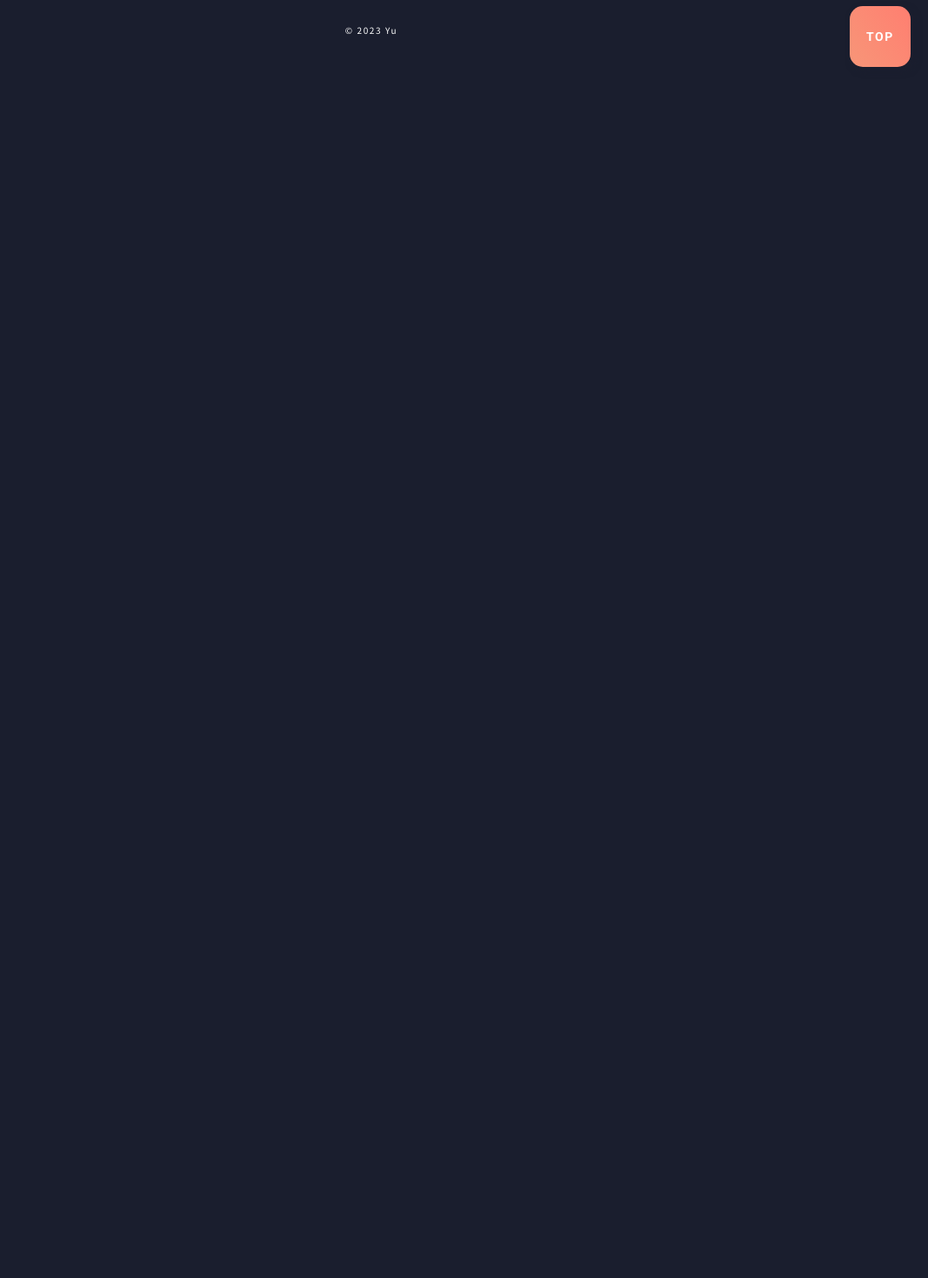
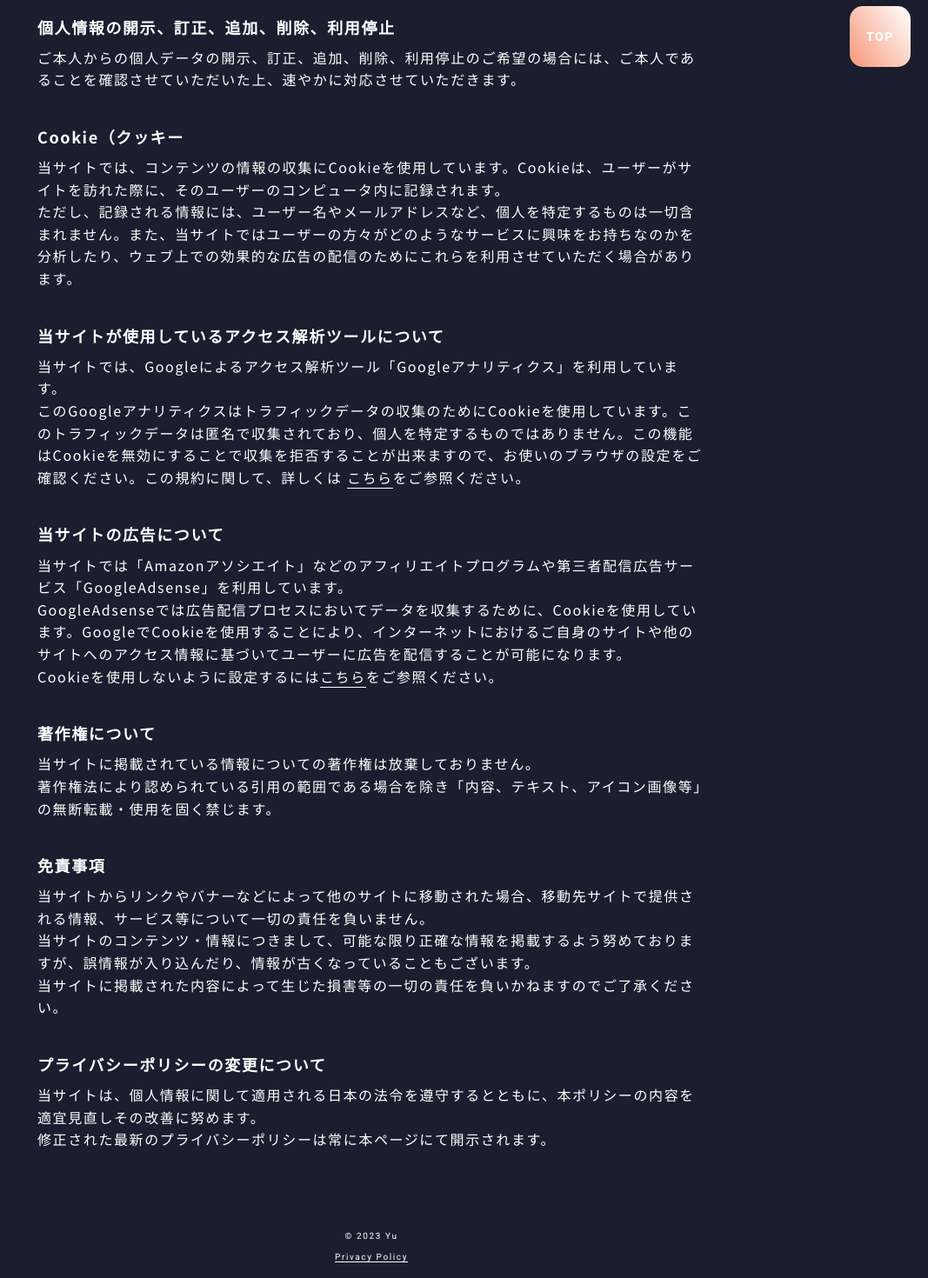
Before and after one commit to yuyuyusan/re-portfolio, a Next.js app: page /privacy in a window 1280 px wide. Before the commit this address had no page. Shown: the part 703-2173 px from the top of the page at 87% size, without its empty margins (213-1280 px from the left). Before the commit the page ends 800 px from the top, so only its background shows below. Built offline with nearby package versions, Linux system fonts and the light colour scheme.

Commit message:
[add] privacy ページ追加

```diff
--- a/package.json
+++ b/package.json
@@ -7,6 +7,7 @@
     "build": "next build",
     "start": "next start",
     "lint": "next lint",
+    "fix": "eslint --fix --ext .js,.jsx,.ts,.tsx .",
     "bundle-analyzer": "ANALYZE=true next build"
   },
   "dependencies": {
--- a/src/app/_components/ExperienceList/index.tsx
+++ b/src/app/_components/ExperienceList/index.tsx
@@ -4,7 +4,7 @@ type CareerFlow = {
   title: string;
   period: string;
   description: string[];
-}
+};
 
 const career: CareerFlow[] = [
   {
@@ -32,9 +32,9 @@ const career: CareerFlow[] = [
     title: 'Web制作会社 コーダー→マークアップエンジニア',
     period: '2021/4 - 現在',
     description: [
-      'HTML/CSS/JavaScript/PHPを使用したコーディングをメインに行っています。完全分業ですが、レスポンシブのモックアップがないため、UI/UXの提案など、デザイナー業務も担当することもあります。',
+      'HTML/CSS/JavaScript/PHPを使用したコーディング、詳細設計をメインに行っています。完全分業ですが、レスポンシブのモックアップがないため、UI/UXの提案など、デザイナー業務も担当することもあります。',
       'ローコードCMS（WPのブロックテーマのようなCMS）のWebサイト制作が主な業務になります。その他、WordPress、LP制作になります。',
-      '社内業務では、FTP廃止、Git Figma タスク管理ツールの導入、Web知識についての教育、制作プランの提案、制作ルール策定など制作業務の効率化、改善を行っています。',
+      '社内では、FTP廃止、Git Figma タスク管理ツールの導入、Web知識についての教育、制作プランの提案、制作ルール策定など制作業務の効率化、改善も行っています。',
     ],
   },
 ];
--- a/src/app/_components/Footer/index.module.scss
+++ b/src/app/_components/Footer/index.module.scss
@@ -5,8 +5,18 @@
   .container {
     text-align: center;
     .copy {
-      font-size: 10px;
+      @include fontEn($size: 10px);
       color: map-get($colors, white01);
+    }
+    .navi {
+      margin-block-end: 5px;
+      .link {
+        width: fit-content;
+        margin-inline: auto;
+        @include fontEn($size: 10px);
+        border-bottom: 1px solid map-get($colors, white01);
+        color: map-get($colors, white01);
+      }
     }
   }
 }
--- a/src/app/_components/Footer/index.tsx
+++ b/src/app/_components/Footer/index.tsx
@@ -1,3 +1,4 @@
+import Link from 'next/link';
 import styles from './index.module.scss';
 
 export default function Footer() {
@@ -5,6 +6,11 @@ export default function Footer() {
     <footer className={styles.footer}>
       <div className={styles.container}>
         <p className={styles.copy}>&copy; 2023 Yu</p>
+        <p className={styles.navi}>
+          <Link href="/privacy/" className={styles.link}>
+            Privacy Policy
+          </Link>
+        </p>
       </div>
     </footer>
   );
--- a/src/app/_components/Header/index.module.scss
+++ b/src/app/_components/Header/index.module.scss
@@ -25,7 +25,11 @@
     place-content: center;
     transition: 0.3s;
     color: map-get($colors, white01);
-    background: linear-gradient(-125deg, map-get($colors, orange02), map-get($colors, orange01));
+    background: linear-gradient(
+      -125deg,
+      map-get($colors, white01) 1%,
+      map-get($colors, orange01)
+    );
     &:hover {
       @include hoverScale;
     }
--- a/src/app/_components/Skills/index.tsx
+++ b/src/app/_components/Skills/index.tsx
@@ -17,7 +17,7 @@ const languageSkills: Skills[] = [
   {
     name: 'HTML/SCSS',
     level: 5,
-    desc: '構造化を意識し、WAI-AREA AAに配慮したセマンティックなHTMLが書けます。CSSはモジュール化していない構成の場合は、BEM設計を採用しています。また、最新のCSSのキャッチアップは怠らずFirefoxまで対応したものから採用しています。変更に強いマークアップを意識しています。\※最近は、SCSSからCSSに戻すことを検討しています。',
+    desc: '構造化を意識し、アクセシビリティに配慮したセマンティックなHTMLが書けます。CSSはモジュール化していない構成の場合は、BEM設計を採用しています。また、最新のCSSのキャッチアップは怠らずFirefoxまで対応したものから採用しています。変更に強いマークアップを意識しています。\※最近は、SCSSからCSSに戻すことを検討しています。',
   },
   {
     name: 'JavaScript',
--- a/src/app/contact/page.tsx
+++ b/src/app/contact/page.tsx
@@ -4,7 +4,6 @@ import styles from './index.module.scss';
 import { useState } from 'react';
 import axios from 'axios';
 import { useRouter } from 'next/navigation';
-
 
 // export const metadata: Metadata = {
 //   title: 'CONTACT お問い合わせ',
--- a/src/app/notes/[postId]/page.tsx
+++ b/src/app/notes/[postId]/page.tsx
@@ -4,6 +4,7 @@ import { getInfoDetail, getInfoList } from '@/app/_libs/microcms/client';
 import LinkButton from '@/app/_components/LinkButton';
 import GoodButton from '@/app/_components/GoodButton';
 import styles from './index.module.scss';
+import type { Metadata } from 'next';
 
 export const revalidate = 60;
 export async function generateStaticParams() {
@@ -26,6 +27,7 @@ export default async function StaticDetailPage({
   if (!post) {
     notFound();
   }
+
   return (
     <section className={`${styles.container} ${styles.blogDetail}`}>
       {(post.emoji && <span className={styles.emoji}>{post.emoji}</span>) || (
--- /dev/null
+++ b/src/app/privacy/index.module.scss
@@ -0,0 +1,20 @@
+@use 'variables.scss' as *;
+.privacy {
+  .container {
+    @include contentsBody;
+    .title {
+      @include fontJp($size: 18px, $weight: bold);
+      margin-block-end: 10px;
+    }
+    .desc {
+      margin-block-end: 40px;
+      :last-child {
+        margin-block-end: 0;
+      }
+    }
+    .link {
+      color: map-get($colors, white01);
+      border-bottom: 1px solid map-get($colors, white01);
+    }
+  }
+}
--- /dev/null
+++ b/src/app/privacy/layout.tsx
@@ -0,0 +1,21 @@
+import React from 'react';
+import Hero from '@/app/_components/Hero';
+import Header from '@/app/_components/Header';
+import Footer from '@/app/_components/Footer';
+import styles from './index.module.scss';
+export default function RootLayout({
+  children,
+}: {
+  children: React.ReactNode;
+}) {
+  return (
+    <>
+      <Header />
+      <main className={styles.aboutMain}>
+        <Hero title="Privacy Policy" sub="プライバシーポリシー" />
+        {children}
+      </main>
+      <Footer />
+    </>
+  );
+}
--- /dev/null
+++ b/src/app/privacy/page.tsx
@@ -0,0 +1,98 @@
+import type { Metadata } from 'next';
+import styles from './index.module.scss';
+
+export const metadata: Metadata = {
+  title: 'プライバシーポリシー',
+};
+export default function About() {
+  return (
+    <>
+      <section className={`${styles.privacy}`}>
+        <div className={styles.container}>
+          <h3 className={styles.title}>利用規約とプライバシー</h3>
+          <p className={styles.desc}>
+            当サイトは、個人のウェブサイトであり、個人情報の保護に関する法律をはじめとする個人情報の保護に関する法令、ガイドラインおよび本プライバシーポリシーを遵守いたします。
+          </p>
+          <h3 className={styles.title}>個人情報の利用目的</h3>
+          <p className={styles.desc}>
+            当サイトでは、書籍予約特典のお申し込みやお問い合わせを受けた際に、お名前、メールアドレス等の個人情報をご登録いただきます。
+            <br />
+            これらの個人情報は特典の情報送付やご質問に対する回答などを電子メールでご連絡する場合に利用させていただくものであり、個人情報をご提供いただく際の目的以外では利用いたしません。特典以外での無料セミナーのご案内なども行いません。
+          </p>
+          <h3 className={styles.title}>個人情報の第三者への開示</h3>
+          <p className={styles.desc}>
+            当サイトでは、個人情報は適切に管理し、以下に該当する場合を除いて第三者に開示することはありません。
+            <br />
+            本人のご了解がある場合 法令等への協力のため、開示が必要となる場合
+          </p>
+          <h3 className={styles.title}>
+            個人情報の開示、訂正、追加、削除、利用停止
+          </h3>
+          <p className={styles.desc}>
+            ご本人からの個人データの開示、訂正、追加、削除、利用停止のご希望の場合には、ご本人であることを確認させていただいた上、速やかに対応させていただきます。
+          </p>
+          <h3 className={styles.title}>Cookie（クッキー</h3>
+          <p className={styles.desc}>
+            当サイトでは、コンテンツの情報の収集にCookieを使用しています。Cookieは、ユーザーがサイトを訪れた際に、そのユーザーのコンピュータ内に記録されます。
+            <br />
+            ただし、記録される情報には、ユーザー名やメールアドレスなど、個人を特定するものは一切含まれません。また、当サイトではユーザーの方々がどのようなサービスに興味をお持ちなのかを分析したり、ウェブ上での効果的な広告の配信のためにこれらを利用させていただく場合があります。
+          </p>
+          <h3 className={styles.title}>
+            当サイトが使用しているアクセス解析ツールについて
+          </h3>
+          <p className={styles.desc}>
+            当サイトでは、Googleによるアクセス解析ツール「Googleアナリティクス」を利用しています。
+            <br />
+            このGoogleアナリティクスはトラフィックデータの収集のためにCookieを使用しています。このトラフィックデータは匿名で収集されており、個人を特定するものではありません。この機能はCookieを無効にすることで収集を拒否することが出来ますので、お使いのブラウザの設定をご確認ください。この規約に関して、詳しくは{' '}
+            <a
+              href="https://www.google.com/analytics/terms/jp.html"
+              target="_blank"
+              rel="noopenner noreferrer"
+              className={styles.link}
+            >
+              こちら
+            </a>
+            をご参照ください。
+          </p>
+          <h3 className={styles.title}>当サイトの広告について</h3>
+          <p className={styles.desc}>
+            当サイトでは「Amazonアソシエイト」などのアフィリエイトプログラムや第三者配信広告サービス「GoogleAdsense」を利用しています。
+            <br />
+            GoogleAdsenseでは広告配信プロセスにおいてデータを収集するために、Cookieを使用しています。GoogleでCookieを使用することにより、インターネットにおけるご自身のサイトや他のサイトへのアクセス情報に基づいてユーザーに広告を配信することが可能になります。
+            <br />
+            Cookieを使用しないように設定するには
+            <a
+              href="https://policies.google.com/technologies/ads?hl=ja"
+              target="_blank"
+              rel="noopenner noreferrer"
+              className={styles.link}
+            >
+              こちら
+            </a>
+            をご参照ください。
+          </p>
+          <h3 className={styles.title}>著作権について</h3>
+          <p className={styles.desc}>
+            当サイトに掲載されている情報についての著作権は放棄しておりません。
+            <br />
+            著作権法により認められている引用の範囲である場合を除き「内容、テキスト、アイコン画像等」の無断転載・使用を固く禁じます。
+          </p>
+          <h3 className={styles.title}>免責事項</h3>
+          <p className={styles.desc}>
+            当サイトからリンクやバナーなどによって他のサイトに移動された場合、移動先サイトで提供される情報、サービス等について一切の責任を負いません。
+            <br />
+            当サイトのコンテンツ・情報につきまして、可能な限り正確な情報を掲載するよう努めておりますが、誤情報が入り込んだり、情報が古くなっていることもございます。
+            <br />
+            当サイトに掲載された内容によって生じた損害等の一切の責任を負いかねますのでご了承ください。
+          </p>
+          <h3 className={styles.title}>プライバシーポリシーの変更について</h3>
+          <p className={styles.desc}>
+            当サイトは、個人情報に関して適用される日本の法令を遵守するとともに、本ポリシーの内容を適宜見直しその改善に努めます。
+            <br />
+            修正された最新のプライバシーポリシーは常に本ページにて開示されます。
+          </p>
+        </div>
+      </section>
+    </>
+  );
+}
```
